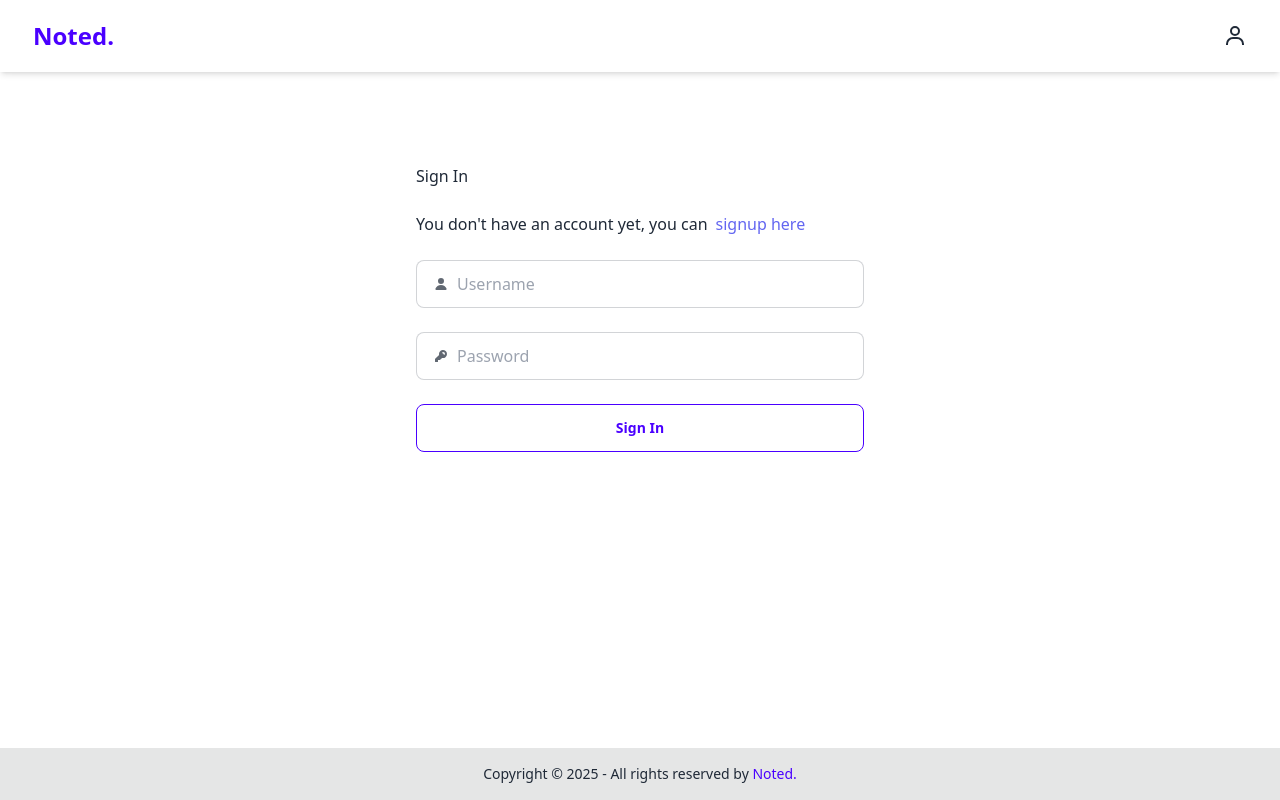
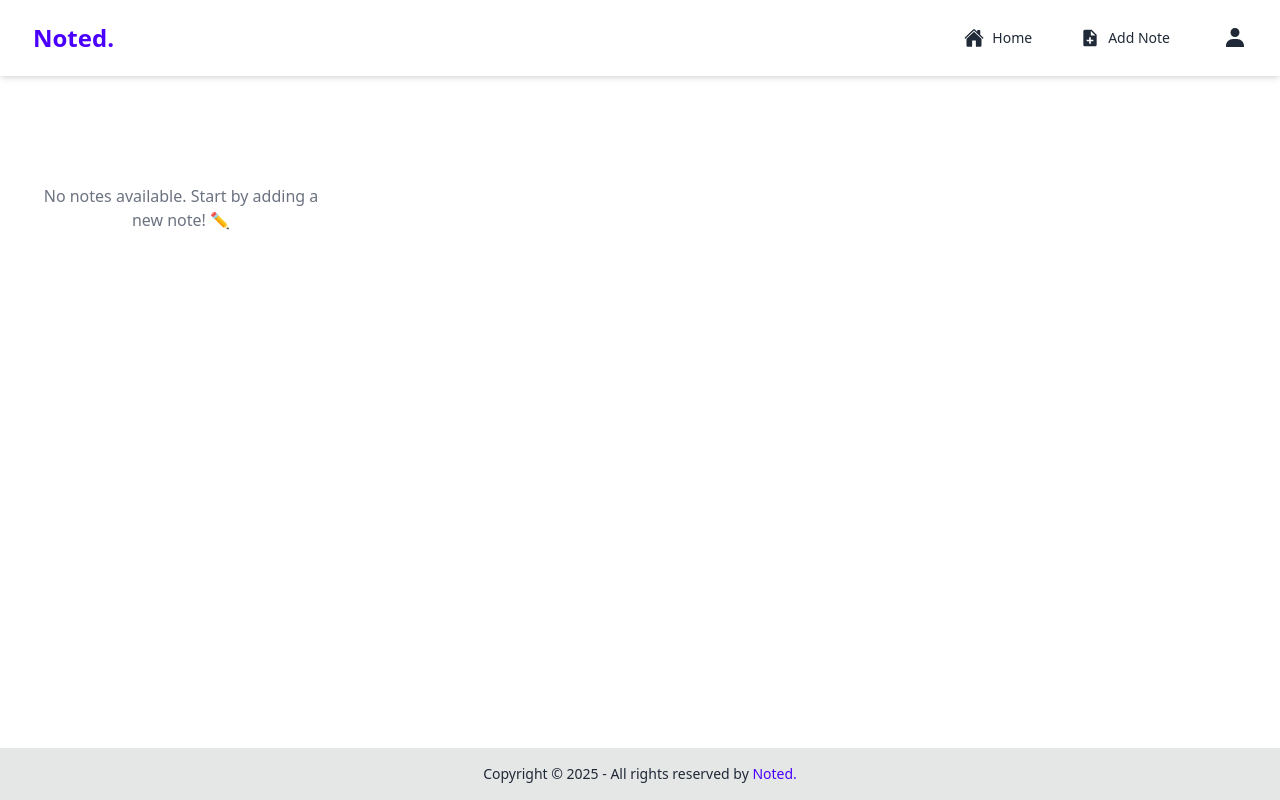
Before and after one commit to AnneMerlyn/notes-app-react, a React (Vite) app: page / in a window 1280 px wide. Before the commit this address led to /signin. Built offline with nearby package versions, Linux system fonts and the light colour scheme; sample sign-in values are in the browser's storage.

Commit message:
added logout and protected route

```diff
--- a/src/components/Navbar.jsx
+++ b/src/components/Navbar.jsx
@@ -1,15 +1,28 @@
 import { useState } from "react";
-import { Link } from "react-router";
+import { Link, useNavigate } from "react-router";
 import { IoHome } from "react-icons/io5";
 import { MdNoteAdd } from "react-icons/md";
-import { BiUser, BiSolidUser } from "react-icons/bi";
+import { BiUser, BiSolidUser, BiLogOut } from "react-icons/bi";
 import { useUsers } from "../context/context";
+import { toast } from "react-toastify";
 
 function Navbar() {
-    const { currentUser } = useUsers();
+    const navigate = useNavigate();
+    const {
+        userState: { currentUser },
+        userDispatch,
+    } = useUsers();
 
     const [isOpen, setIsOpen] = useState(false);
     const isLoggedIn = !!currentUser;
+
+    const handleLogout = () => {
+        userDispatch({ type: "USER_SIGNED_OUT" });
+
+        toast.info("Logged out successfully", { autoClose: 1000 });
+
+        navigate("/signin");
+    };
 
     return (
         <>
@@ -50,16 +63,36 @@ function Navbar() {
                             )}
                         </ul>
 
-                        <Link
-                            to={isLoggedIn ? "/" : "/signin"}
-                            className="btn btn-ghost"
+                        <div className="dropdown dropdown-bottom dropdown-end">
+                            <label
+                                tabIndex={0}
+                                className="btn btn-ghost flex items-center cursor-pointer"
                             >
                                 {isLoggedIn ? (
                                     <BiSolidUser className="text-2xl" />
                                 ) : (
                                     <BiUser className="text-2xl" />
                                 )}
-                        </Link>
+                            </label>
+
+                            {/* Dropdown menu appears only if logged in */}
+                            {isLoggedIn && (
+                                <ul
+                                    tabIndex={0}
+                                    className="dropdown-content menu p-2 shadow bg-base-100 rounded-md w-40"
+                                >
+                                    <li>
+                                        <button
+                                            onClick={handleLogout}
+                                            className="btn btn-error w-full flex gap-2"
+                                        >
+                                            <BiLogOut className="text-xl" />{" "}
+                                            Logout
+                                        </button>
+                                    </li>
+                                </ul>
+                            )}
+                        </div>
 
                         <button
                             className="btn btn-ghost lg:hidden"
@@ -95,10 +128,11 @@ function Navbar() {
                                     </li>
                                 </>
                             )}
-                            <li>
-                                <Link
-                                    to={isLoggedIn ? "/" : "/signin"}
-                                    className="btn btn-ghost flex items-center gap-2"
+                            <li className="relative">
+                                <div className="dropdown dropdown-bottom">
+                                    <label
+                                        tabIndex={0}
+                                        className="btn btn-ghost flex items-center gap-2 cursor-pointer"
                                     >
                                         {isLoggedIn ? (
                                             <BiSolidUser className="text-2xl" />
@@ -106,7 +140,24 @@ function Navbar() {
                                             <BiUser className="text-2xl" />
                                         )}
                                         {isLoggedIn ? "Test" : "Sign In"}
-                                </Link>
+                                    </label>
+                                    {isLoggedIn && (
+                                        <ul
+                                            tabIndex={0}
+                                            className="dropdown-content menu p-2 shadow bg-base-100 rounded-md w-40"
+                                        >
+                                            <li>
+                                                <button
+                                                    // onClick={handleLogout}
+                                                    className="btn btn-error w-full flex gap-2"
+                                                >
+                                                    <BiLogOut className="text-xl" />{" "}
+                                                    Logout
+                                                </button>
+                                            </li>
+                                        </ul>
+                                    )}
+                                </div>
                             </li>
                         </ul>
                     </div>
--- a/src/components/ProtectedRoute.jsx
+++ b/src/components/ProtectedRoute.jsx
@@ -2,8 +2,9 @@ import { Navigate, useLocation } from "react-router";
 import { useUsers } from "../context/context";
 
 const ProtectedRoute = ({ children }) => {
-    const { currentUser } = useUsers();
-
+    const {
+        userState: { currentUser },
+    } = useUsers();
     const location = useLocation();
 
     if (!currentUser) {
--- a/src/components/SignIn.jsx
+++ b/src/components/SignIn.jsx
@@ -1,12 +1,13 @@
 import { useState } from "react";
 import { useUsers } from "../context/context";
-import { Link } from "react-router";
+import { Link, useNavigate } from "react-router";
 
 function SignIn() {
     const {
         userState: { users },
         userDispatch,
     } = useUsers();
+    const navigate = useNavigate();
 
     const [username, setUsername] = useState("");
     const [password, setPassword] = useState("");
@@ -17,8 +18,8 @@ function SignIn() {
             (user) => user.username === username && user.password === password
         );
         if (foundUser) {
-            // Set the current user on successful sign in
             userDispatch({ type: "USER_SIGNED_IN", payload: foundUser });
+            navigate("/");
         } else {
             alert("User not found or incorrect credentials. Please sign up.");
         }
--- a/src/context/AppContextProvider.jsx
+++ b/src/context/AppContextProvider.jsx
@@ -1,15 +1,16 @@
 import { useReducer } from "react";
 import { AppContext } from "./context";
 import { userReducer, noteReducer } from "./reducer";
+import { getCurrentUser, getNotes, getUsers } from "../services/storage";
 
 function AppContextProvider({ children }) {
     const [userState, userDispatch] = useReducer(userReducer, {
-        users: JSON.parse(localStorage.getItem("users")) || [],
-        currentUser: null,
+        users: getUsers(),
+        currentUser: getCurrentUser(),
     });
 
     const [noteState, noteDispatch] = useReducer(noteReducer, {
-        notes: JSON.parse(localStorage.getItem("notes")) || [],
+        notes: getNotes(),
     });
 
     const context = {
--- a/src/context/reducer.js
+++ b/src/context/reducer.js
@@ -1,6 +1,7 @@
 import {
     updateNote as updateNoteToLocalStorage,
     updateUser as updateUserToLocalStorage,
+    updateCurrentUser as updateCurrentUserToLocalStorage,
 } from "../services/storage";
 
 export const noteReducer = (state, action) => {
@@ -56,16 +57,17 @@ export const userReducer = (state, action) => {
             const newState = {
                 ...state,
                 users: [newUser, ...state.users],
-                currentUser: null,
             };
 
             updateUserToLocalStorage(newState.users);
             return newState;
         }
         case "USER_SIGNED_IN": {
+            updateCurrentUserToLocalStorage(action.payload);
             return { ...state, currentUser: action.payload };
         }
         case "USER_SIGNED_OUT": {
+            updateCurrentUserToLocalStorage(null);
             return { ...state, currentUser: null };
         }
         default:
--- a/src/services/storage.js
+++ b/src/services/storage.js
@@ -14,3 +14,11 @@ export const getUsers = () => {
 export const updateUser = (users) => {
     localStorage.setItem("users", JSON.stringify(users));
 };
+
+export const updateCurrentUser = (user) => {
+    localStorage.setItem("currentUser", JSON.stringify(user));
+};
+
+export const getCurrentUser = () => {
+    return JSON.parse(localStorage.getItem("currentUser")) || null;
+};
```
Lines whose indentation alone changed are shown as unchanged.
